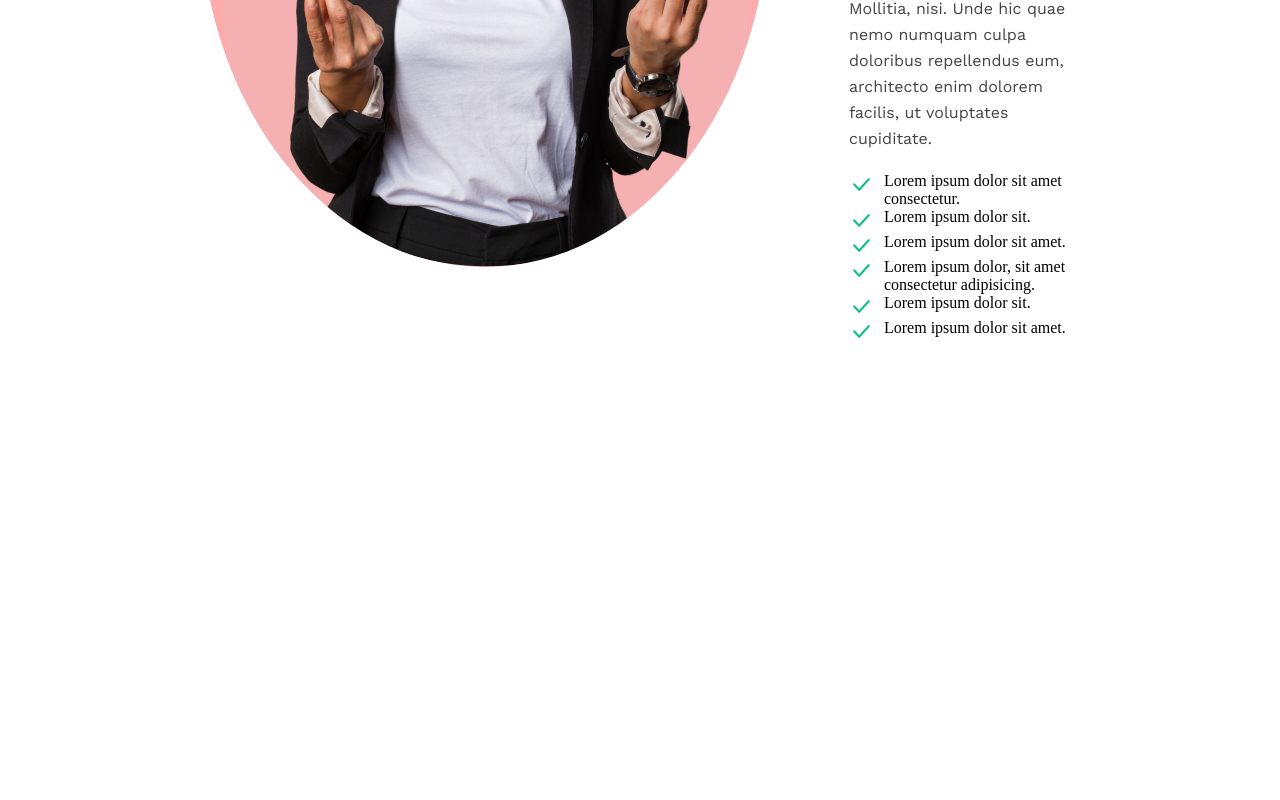
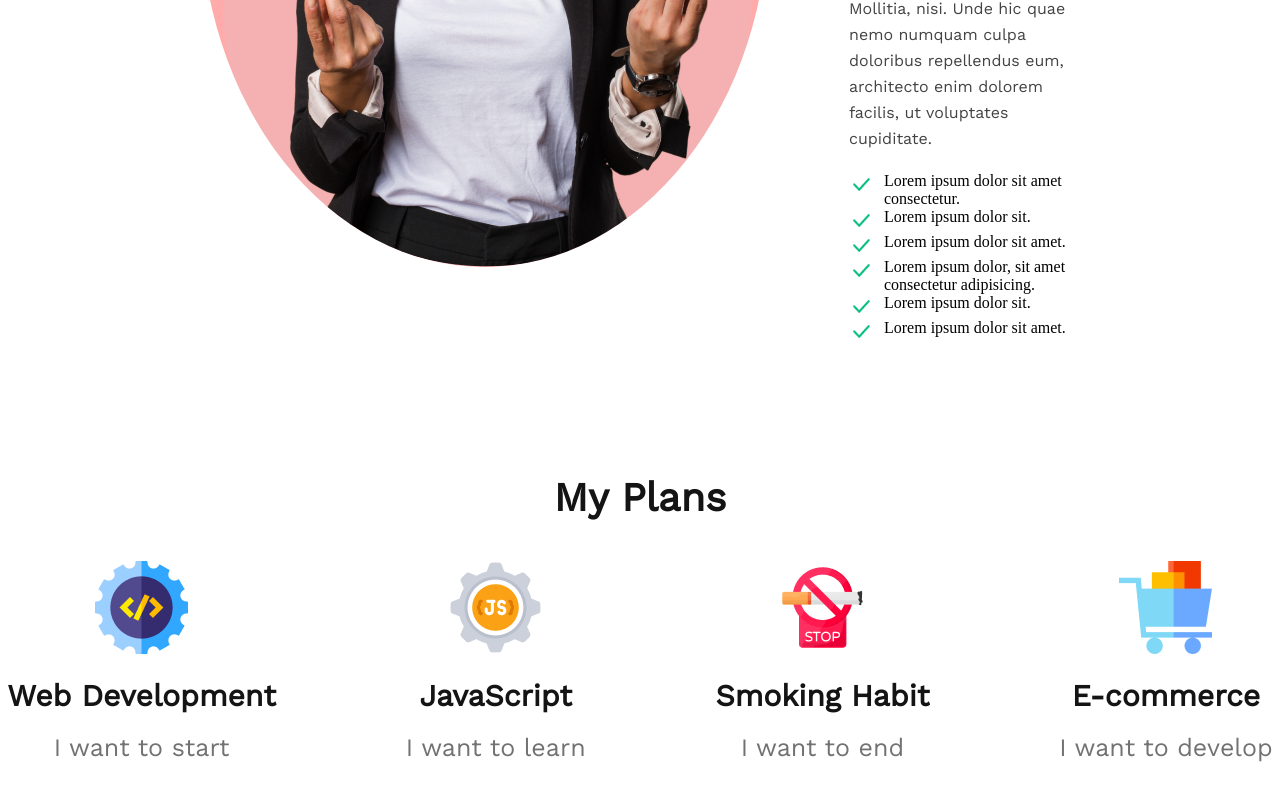
Before and after one commit to selim121/Assignment_01-NewYear, a plain HTML site: page index.html in a window 1280 px wide. Shown: the part 1317-2117 px from the top of the page. Before the commit the page ends 1791 px from the top, so only its background shows below. Drawn offline with nearby package versions, Linux system fonts and the light colour scheme.

Commit message:
My plans section

```diff
--- a/index.html
+++ b/index.html
@@ -52,8 +52,32 @@
             </div>
         </div>
     </section>
-
-
+    <!-- My plans section -->
+    <section class="section-plan">
+        <h1 class="plan-title">My Plans</h1>
+        <div class="plan">
+            <div class="plan-items">
+                <img src="./images/icons/web.png" alt="">
+                <h3 class="plan-items-title">Web Development</h3>
+                <p class="plan-items-description">I want to start</p>
+            </div>
+            <div class="plan-items">
+                <img src="./images/icons/js.png" alt="">
+                <h3 class="plan-items-title">JavaScript</h3>
+                <p class="plan-items-description">I want to learn</p>
+            </div>
+            <div class="plan-items">
+                <img src="./images/icons/smoke.png" alt="">
+                <h3 class="plan-items-title">Smoking Habit</h3>
+                <p class="plan-items-description">I want to end</p>
+            </div>
+            <div class="plan-items">
+                <img src="./images/icons/ecom.png" alt="">
+                <h3 class="plan-items-title">E-commerce</h3>
+                <p class="plan-items-description">I want to develop</p>
+            </div>
+        </div>
+    </section>
 
 </body>
 <!-- Footer -->
--- a/styles/newyear.css
+++ b/styles/newyear.css
@@ -78,3 +78,39 @@
     height: 25px;
     width: 25px;
 }
+
+/* My plans section */
+
+.section-plan{
+    margin-bottom: 100px;
+}
+.plan-title{
+    text-align: center;
+    font-family: 'Work Sans';
+    font-weight: 700;
+    font-size: 40px;
+    color: #151414;
+    padding-bottom: 40px;
+}
+.plan{
+    display: flex;
+    justify-content: center;
+    gap: 130px;
+}
+.plan-items{
+    text-align: center;
+}
+.plan-items-title{
+    font-family: 'Work Sans';
+    font-weight: 700;
+    font-size: 30px;
+    color: #151414;
+    padding-top: 20px;
+}
+.plan-items-description{
+    font-family: 'Work Sans';
+    font-weight: 500;
+    font-size: 25px;
+    color: #737272;
+    padding-top: 20px;
+}
```
